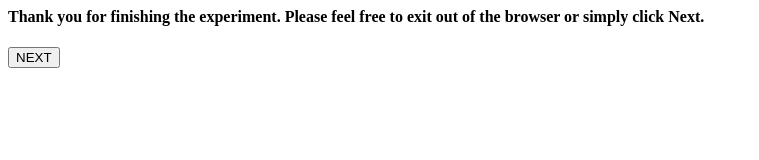
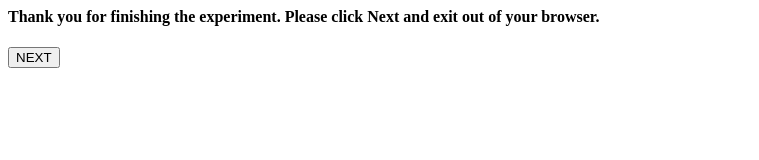
Before and after one commit to jasondavis4422/ctom, a plain HTML site: page html/endpage.html in a window 1280 px wide. Shown: the whole page, without its empty margins (0-759 px from the left). Drawn offline with Linux system fonts and the light colour scheme.

Commit message:
No major additions.

```diff
--- a/html/endpage.html
+++ b/html/endpage.html
@@ -9,7 +9,7 @@
 </head>
 
 <body>
-  <h4> Thank you for finishing the experiment. Please feel free to exit out of the browser or simply click Next. </h4>
+  <h4> Thank you for finishing the experiment. Please click Next and exit out of your browser. </h4>
   <button type="button" id="button" class="next-end"> NEXT </button>
 </body>
 
```
Also changed, not shown: html/collab_trials.html (+2 -1 lines), html/img_trials.html (+1 -1 lines), html/introduction.html (+0 -2 lines), html/vid_trials.html (+2 -1 lines).
